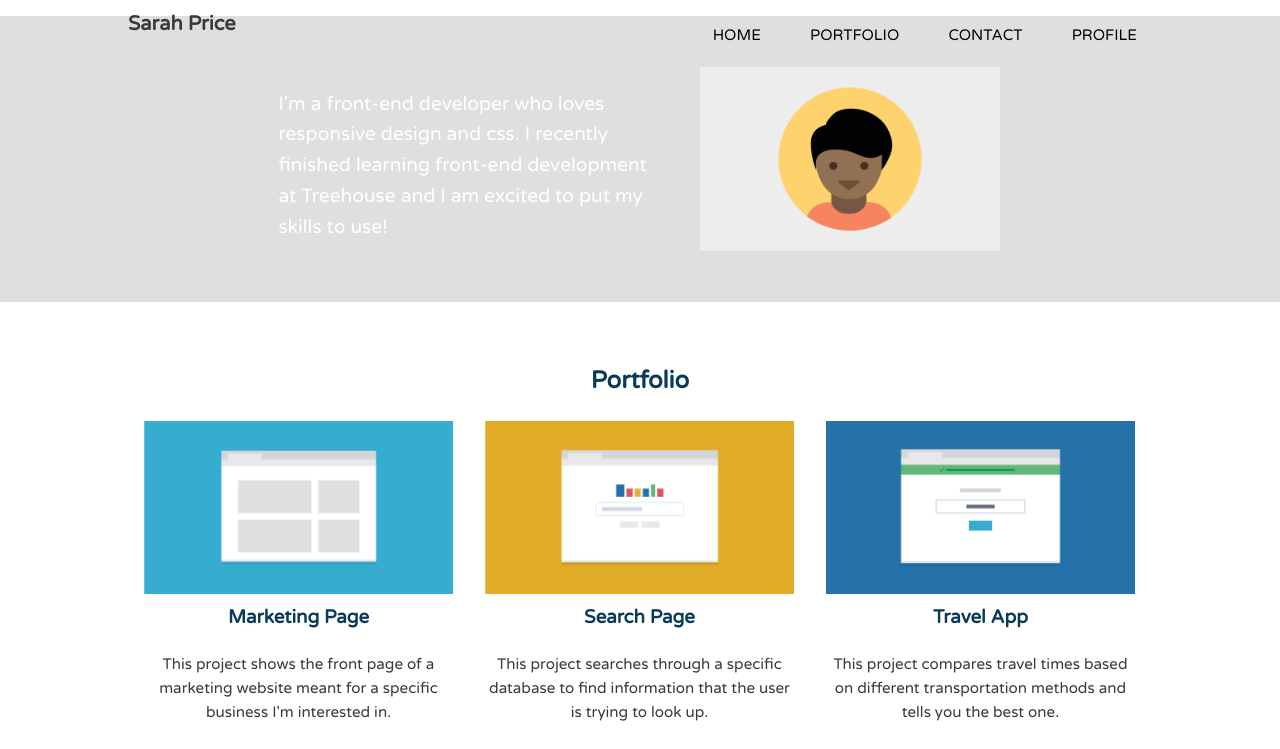
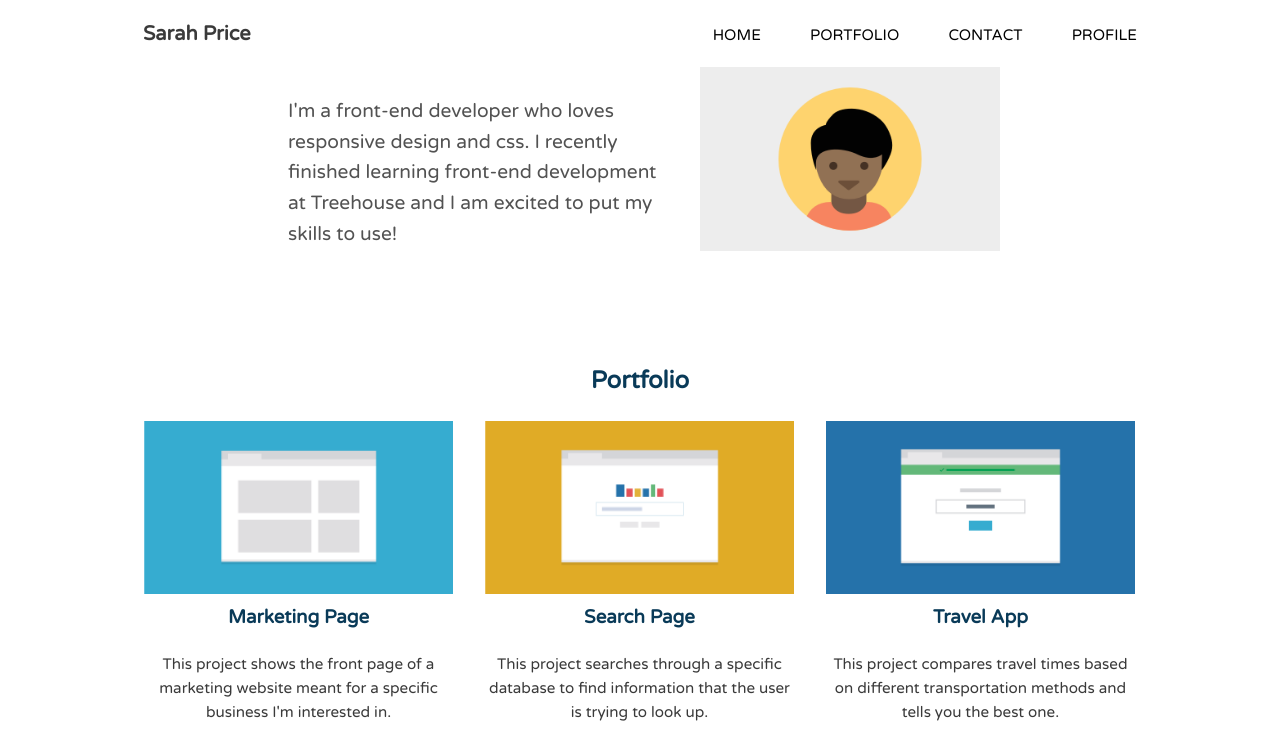
Before and after one commit to SarehPrice/Responsive-Layout-Project, a plain HTML site: page index.html in a window 1280 px wide. Shown: the top 749 px of the page. Drawn offline with Linux system fonts and the light colour scheme.

Commit message:
Update styles.css

```diff
--- a/css/styles.css
+++ b/css/styles.css
@@ -39,6 +39,7 @@ img {
 .img-gallery,
 .img-calculator {
   max-width: 100%;
+  text-align: center;
 }
 
 .contact {
@@ -56,7 +57,8 @@ img {
 }
 
 .name a,
-.main-nav a {
+.main-nav a,
+.name {
   text-align: center;
   display: block;
   padding: 10px 15px;
@@ -90,8 +92,8 @@ img {
 }
 
 .banner {
-  color: #fff;
-  background: #dfdfdf;
+  color: rgb(82, 82, 82);
+  background: #ffffff;
   padding: 3.2em 0;
   margin-bottom: 60px;
 }
@@ -99,6 +101,7 @@ img {
 .col {
   padding-right: 1em;
   padding-left: 1em;
+  text-align: center;
 }
 
 .main-footer {
@@ -111,15 +114,22 @@ img {
 
 .logo {
   width: 300px;
-  float: right;
+  /* float: right; */
   display: block;
-  margin-right: 17.5em;
+  /* margin-right: 17.5em; */
+  display: block;
+  margin: 0 auto;
+}
+
+#Portfolio {
+  text-align: center;
 }
 
 .headline {
   margin-bottom: 0;
   text-align: left;
   margin-left: 50px;
+  display: block;
 }
 
 /* =================================
@@ -154,9 +164,10 @@ img {
   .tagline {
     font-size: 1.2em;
     text-align: left;
-    max-width: 30%;
+    max-width: 50%;
     display: block;
-    margin-left: 14.5em;
+    margin-left: auto;
+    margin-right: auto;
   }
 
   /* ---- Float clearfix ---- */
@@ -183,4 +194,27 @@ img {
   .tertiary {
     width: 33.3%;
   }
+
+  .logo {
+    float: right;
+    margin-right: 17.5em;
+  }
+
+  .tagline {
+    font-size: 1.2em;
+    text-align: left;
+    max-width: 30%;
+    display: block;
+    float: left;
+    position: fixed;
+    top: 5em;
+    left: 15em;
+    right: auto;
+  }
+
+  .clearfix::after {
+    content: " ";
+    display: table;
+    clear: both;
+  }
 }
```
